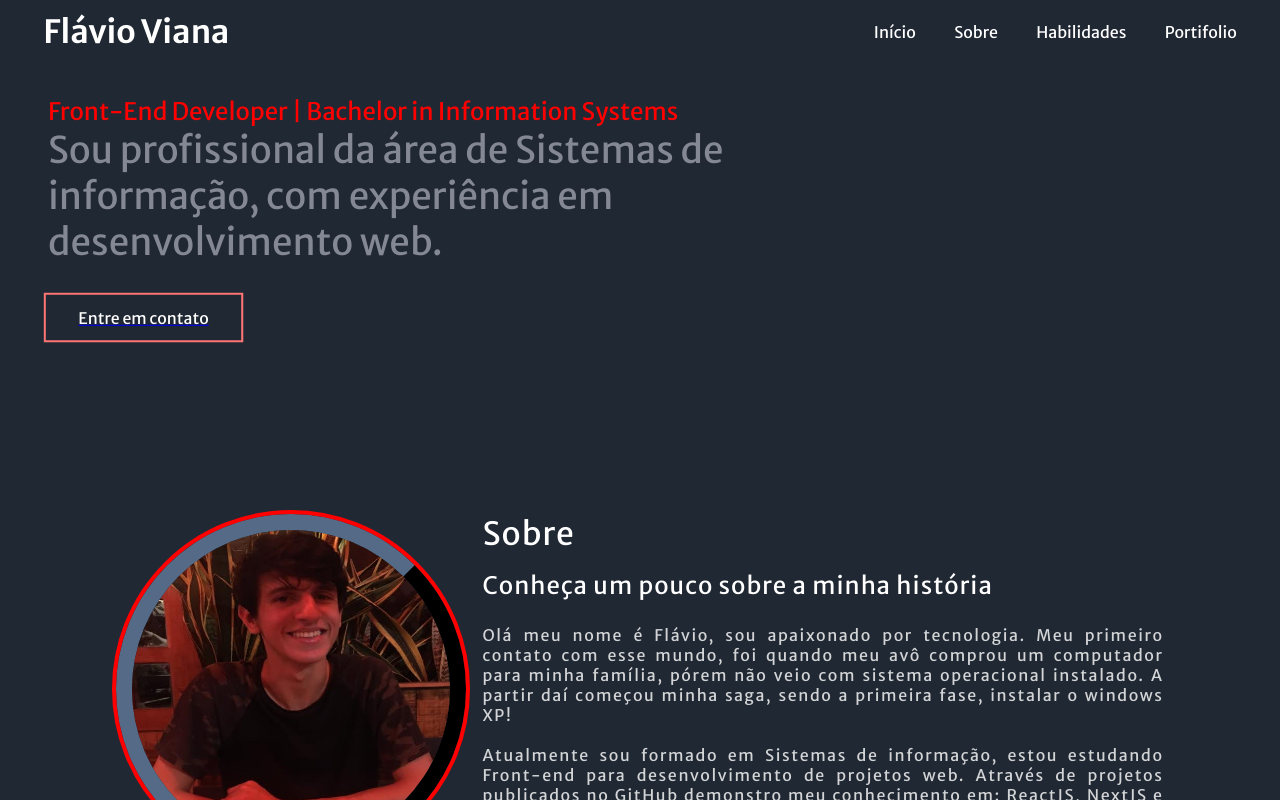
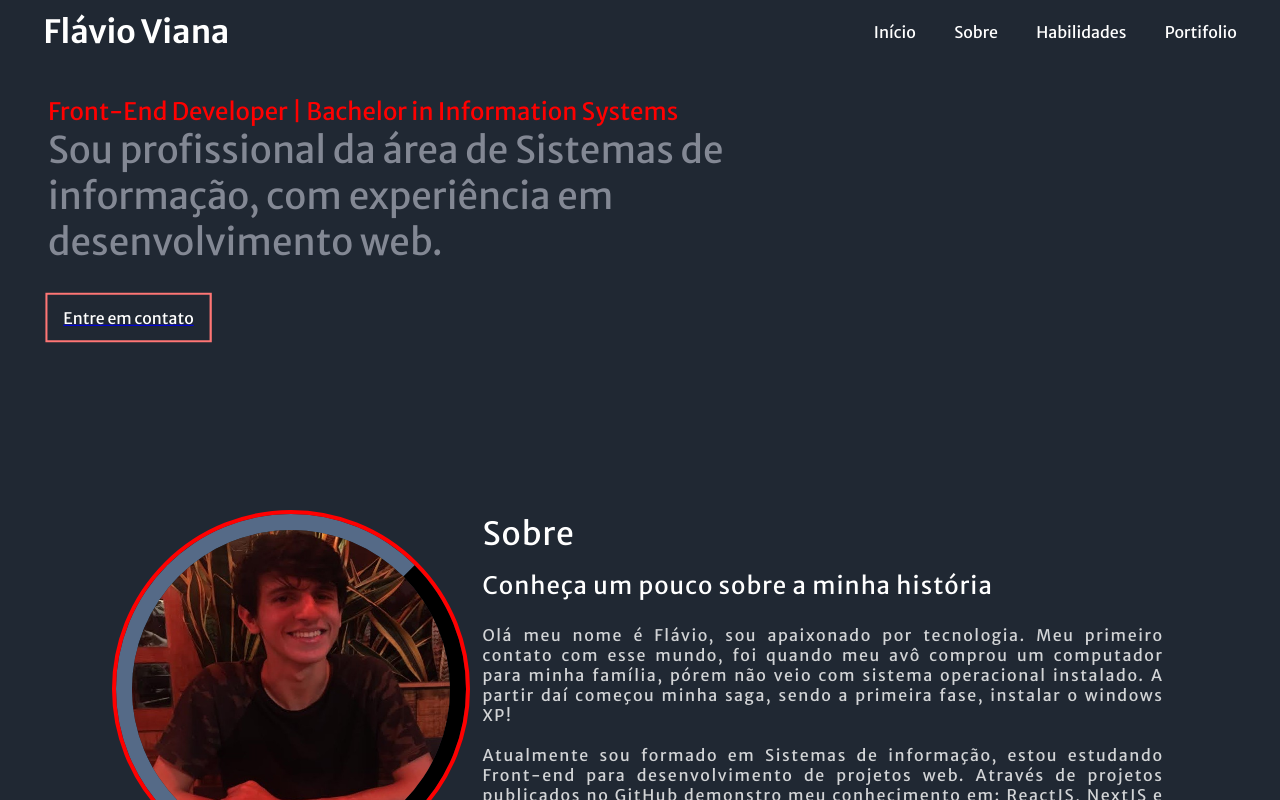
Before and after one commit to FLaVio-G/portifolio, a React (Create React App) app: page / in a window 1280 px wide. Shown: the top 800 px of the page. Built offline with nearby package versions, Linux system fonts and the light colour scheme.

Commit message:
Alterações simples

```diff
--- a/src/components/About/styles.ts
+++ b/src/components/About/styles.ts
@@ -89,13 +89,15 @@ border-color: #202833;
 outline: 0.3rem solid red;
 border: 1rem outset #202833;
 
-@media screen and (max-width: 1120px){
-        width: 250px;
-        height: 250px;
-    }
+
     @media screen and (max-width: 1678px){
         width: 350px;
         height: 350px;
+    }
+
+    @media screen and (max-width: 1120px){
+        width: 300px;
+        height: 300px;
     }
 
 
--- a/src/components/Informations/styles.ts
+++ b/src/components/Informations/styles.ts
@@ -52,7 +52,7 @@ export const Gbutton = styled.div`
   display: flex;
   justify-content: center;
   align-items: center;
-  width: 180px;
+  width: 150px;
   height: 45px;
   color: white;
   text-decoration: none;
--- a/src/components/Skills/styles.ts
+++ b/src/components/Skills/styles.ts
@@ -43,7 +43,7 @@ export const Title = styled.div`
     color: white;
 
   @media screen and (max-width: 414px){
-    font-size: 3.8rem;
+    font-size: 3.5rem;
   font-weight: bold;
     }
   `;
```
